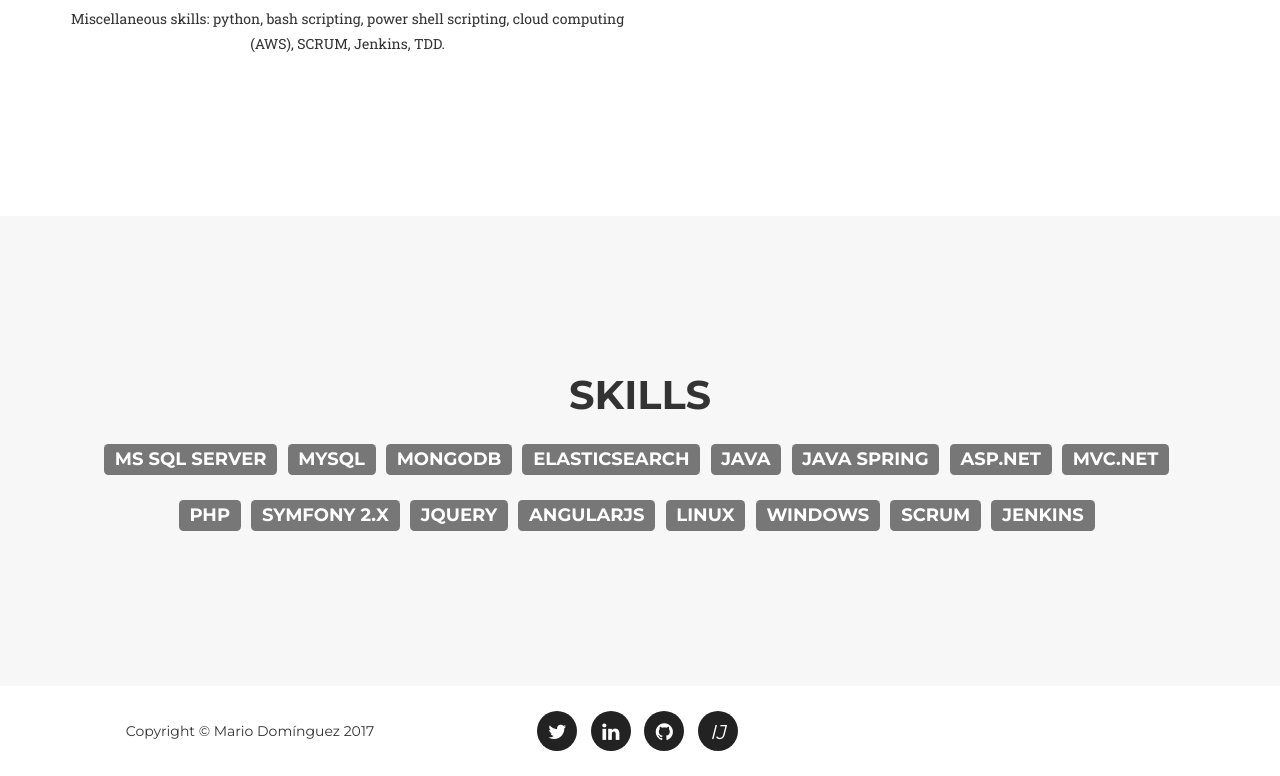
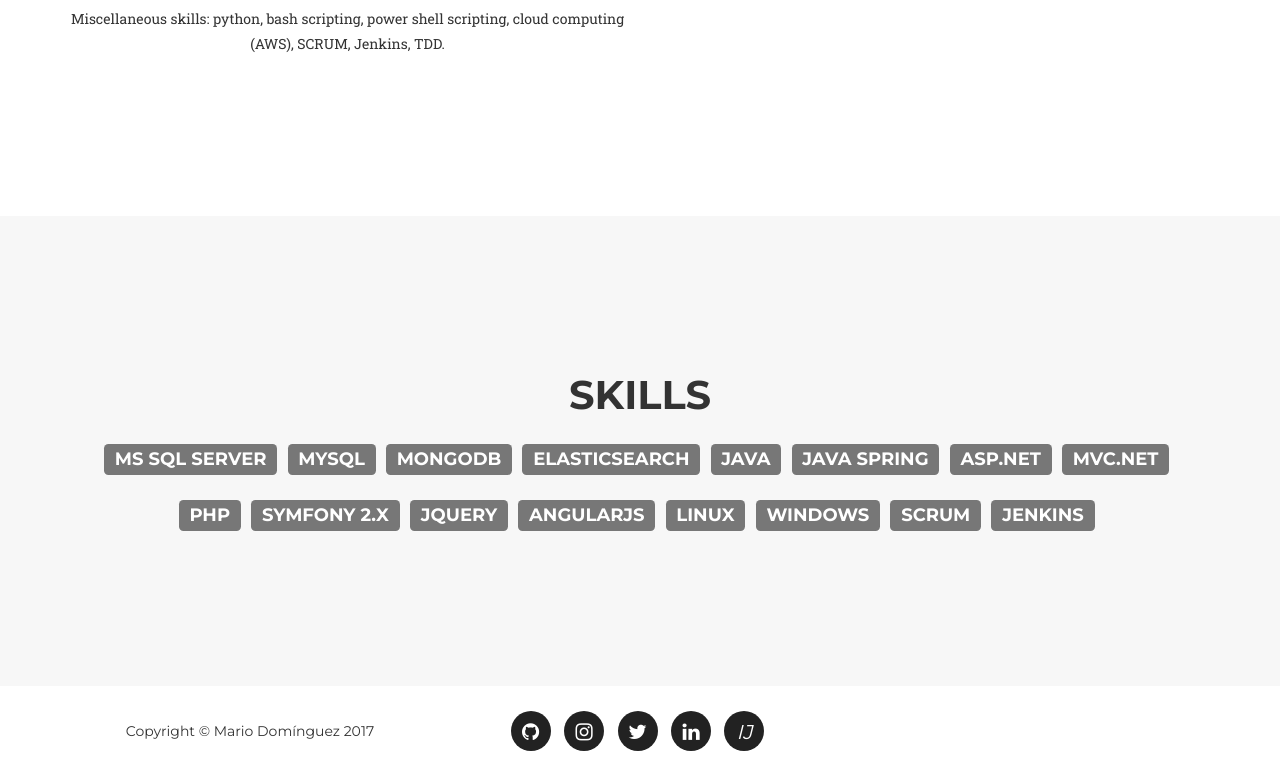
Before and after one commit to opeshm/mdominguez.net, a website: page index.html in a window 1280 px wide. Shown: the part 2122-2898 px from the top of the page. Drawn offline with nearby package versions, Linux system fonts and the light colour scheme; a web font is replaced by a local one.

Commit message:
add instagram link to footer

```diff
--- a/index.html
+++ b/index.html
@@ -244,6 +244,20 @@
         <div class="col-md-4">
           <ul class="list-inline social-buttons">
             <li>
+              <a target="_blank" href="https://github.com/opeshm" >
+                <i class="fa fa-github">
+                </i>
+              </a>
+            </li>
+
+            <li>
+              <a target="_blank" href="https://www.instagram.com/opeshm/" >
+                <i class="fa fa-instagram">
+                </i>
+              </a>
+            </li>
+
+            <li>
               <a target="_blank" href="https://twitter.com/opesHM">
                 <i class="fa fa-twitter">
                 </i>
@@ -255,12 +269,7 @@
                 </i>
               </a>
             </li>
-            <li>
-              <a target="_blank" href="https://github.com/opeshm" >
-                <i class="fa fa-github">
-                </i>
-              </a>
-            </li>
+
             <li>
               <a target="_blank" href="https://www.infojobs.net/mario-dominguez-gomez.prf">
                 <i style="font-family: Montserrat;">IJ</i>
```
